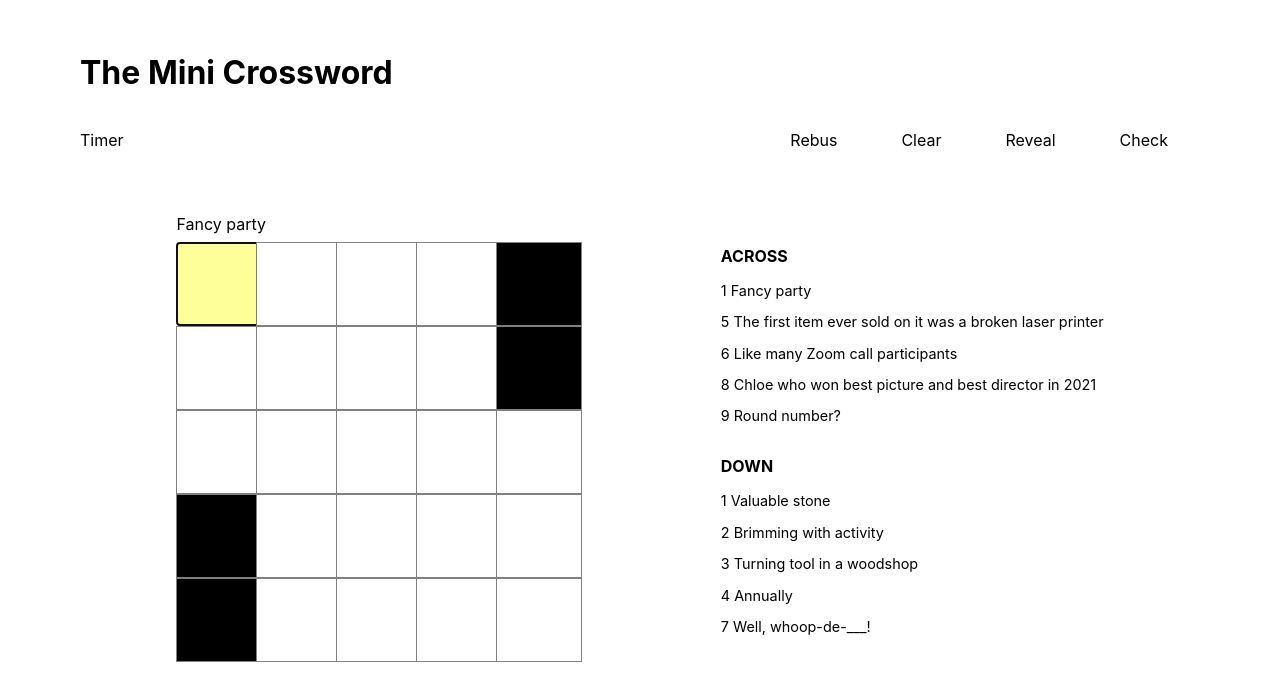
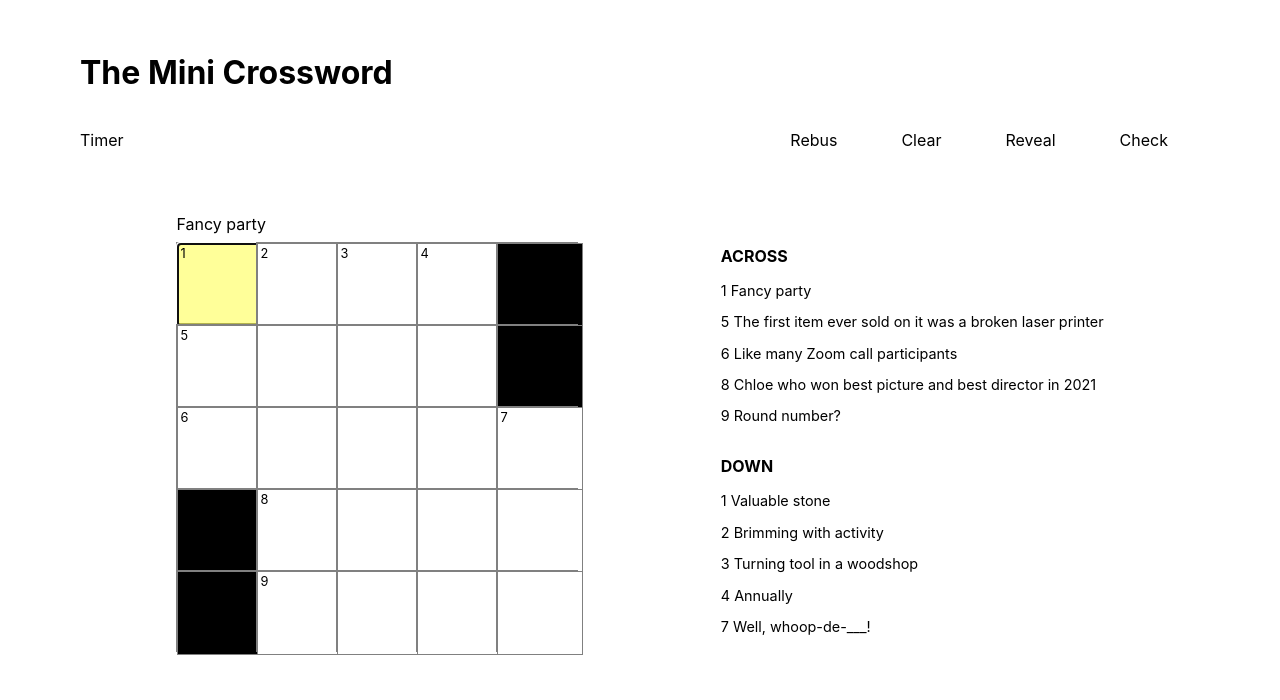
Before and after one commit to jawkha/crossword-mini-clone, a React (Create React App) app: page / in a window 1280 px wide. Shown: the top 700 px of the page. Built offline with nearby package versions, Linux system fonts and the light colour scheme.

Commit message:
feature: display clue numbers in relevant squares

```diff
--- a/src/App.tsx
+++ b/src/App.tsx
@@ -98,13 +98,13 @@ the resume button in the modal is clicked, the modal is removed and the timer re
 
 export default function App() {
 	// To identify the first active square, we need to find the index of the first element in the array where answer is null.
-  const activeSquareIndex = puzzleData.findIndex(squareData => squareData.answer !== null)
-  console.log({activeSquareIndex})
+	const activeSquareIndex = puzzleData.findIndex(squareData => squareData.answer !== null)
+	console.log({ activeSquareIndex })
 	const [activeSquare, setActiveSquare] = React.useState(puzzleData[activeSquareIndex])
 	// If the direction is across, the row and its associated clue will be highlighted. If down, then column.
-	const [activeDirection, setActiveDirection] = React.useState('across')
+	const [activeDirection, setActiveDirection] = React.useState<'across' | 'down'>('across')
 	// First we will extract the active clue number from puzzleData based on the activeSquare and activeDirection, and then we will use this number to get the string from the clues object.
-	const [activeClue, setActiveClue] = React.useState(clues.across[1])
+	const [activeClue, setActiveClue] = React.useState(clues[activeDirection][1])
 	const [userAnswers, setUserAnswers] = React.useState<string[]>([...Array(puzzleData.length)])
 
 	return (
@@ -117,7 +117,11 @@ export default function App() {
 			<div className={styles['board-and-clues']}>
 				<div>
 					<ActiveClue activeClue={activeClue} />
-					<Board puzzleData={puzzleData} activeSquareIndex={activeSquareIndex} />
+					<Board
+						puzzleData={puzzleData}
+						activeSquareIndex={activeSquareIndex}
+						activeDirection={activeDirection}
+					/>
 				</div>
 				<div>
 					<Clues clues={clues} />
--- a/src/components/Board.tsx
+++ b/src/components/Board.tsx
@@ -3,9 +3,16 @@ import Square from './Square'
 import { BoardProps } from './../interfaces'
 import styles from './../styles/Board.module.css'
 
-export default function Board({ puzzleData, activeSquareIndex }: BoardProps) {
+export default function Board({ puzzleData, activeSquareIndex, activeDirection }: BoardProps) {
 	function renderGrid() {
-		return puzzleData.map((squareData, index) => <Square key={index} squareData={squareData} isActive={index === activeSquareIndex} />)
+		return puzzleData.map((squareData, index) => (
+			<Square
+				key={index}
+				squareData={squareData}
+				isActive={index === activeSquareIndex}
+				activeDirection={activeDirection}
+			/>
+		))
 		// return Object.values([]).map(el => <Square />)
 	}
 
--- a/src/components/Square.tsx
+++ b/src/components/Square.tsx
@@ -4,6 +4,8 @@ import styles from './../styles/Square.module.css'
 
 export default function Square({ squareData, isActive }: SquareProps) {
 	return (
+		<div className={styles.square}>
+			<span className={styles.number}>{squareData.displayedNumber}</span>
 			<input
 				type='text'
 				maxLength={1}
@@ -11,7 +13,10 @@ export default function Square({ squareData, isActive }: SquareProps) {
 				onFocus={() => {}}
 				onBlur={() => {}}
 				onChange={() => {}}
-			className={isActive ? styles.active : squareData.answer ? styles.fillable : styles.unfillable}
+				className={
+					isActive ? styles.active : squareData.answer ? styles.fillable : styles.unfillable
+				}
 			/>
+		</div>
 	)
 }
--- a/src/interfaces/index.tsx
+++ b/src/interfaces/index.tsx
@@ -13,11 +13,13 @@ export type PuzzleData = SquareData[]
 export interface BoardProps {
 	puzzleData: PuzzleData
 	activeSquareIndex: number
+	activeDirection: 'across' | 'down'
 }
 
 export interface SquareProps {
 	squareData: SquareData
 	isActive: boolean
+	activeDirection: 'across' | 'down'
 }
 
 export interface CluesProps {
--- a/src/styles/Square.module.css
+++ b/src/styles/Square.module.css
@@ -1,15 +1,26 @@
-.fillable {
+.square {
+	position: relative;
 	width: 5rem;
 	height: 5rem;
 	border: 1px gray solid;
+}
+
+.number {
+	position: absolute;
+	top: 0.2rem;
+	left: 0.2rem;
+	font-size: 0.8rem;
+	z-index: 1;
+}
+
+.fillable {
+	composes: square;
 	text-align: center;
 	font-size: 3rem;
 }
 
 .unfillable {
-	width: 5rem;
-	height: 5rem;
-	border: 1px gray solid;
+	composes: square;
 	background-color: black;
 }
 
```
Lines whose indentation alone changed are shown as unchanged.
